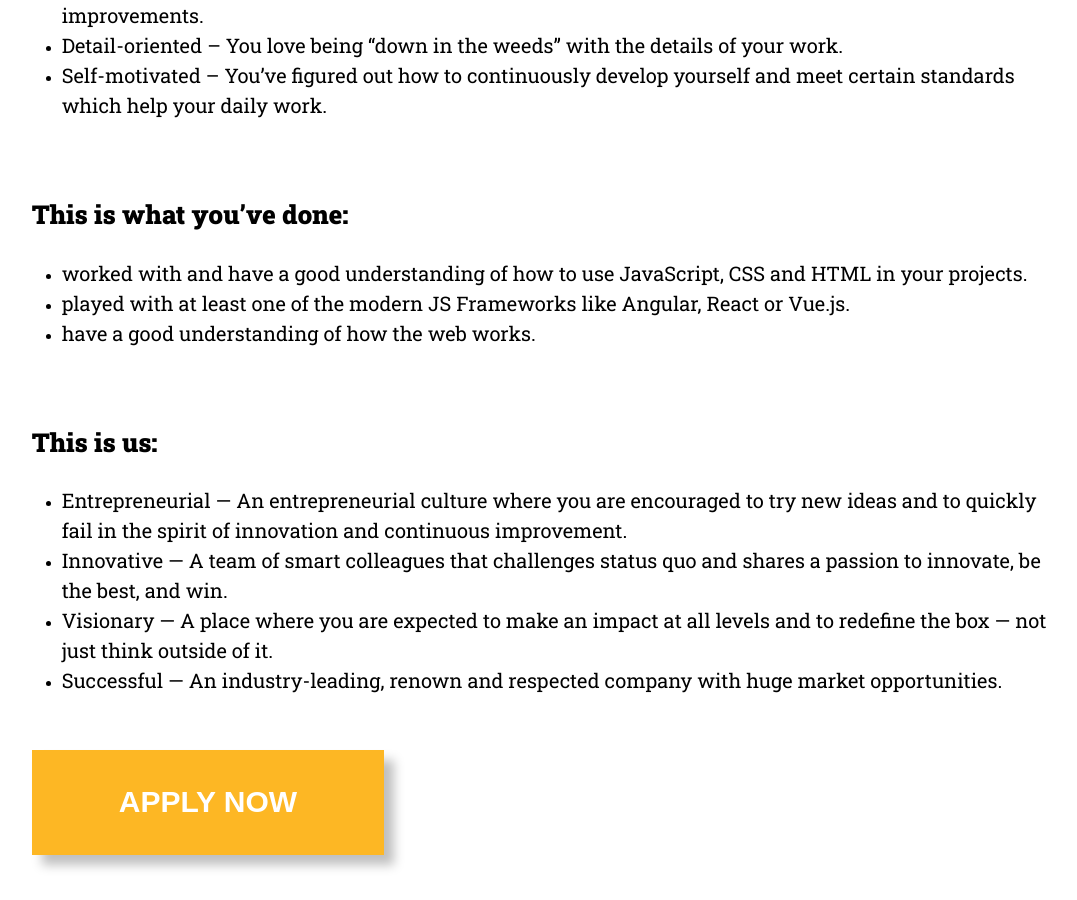
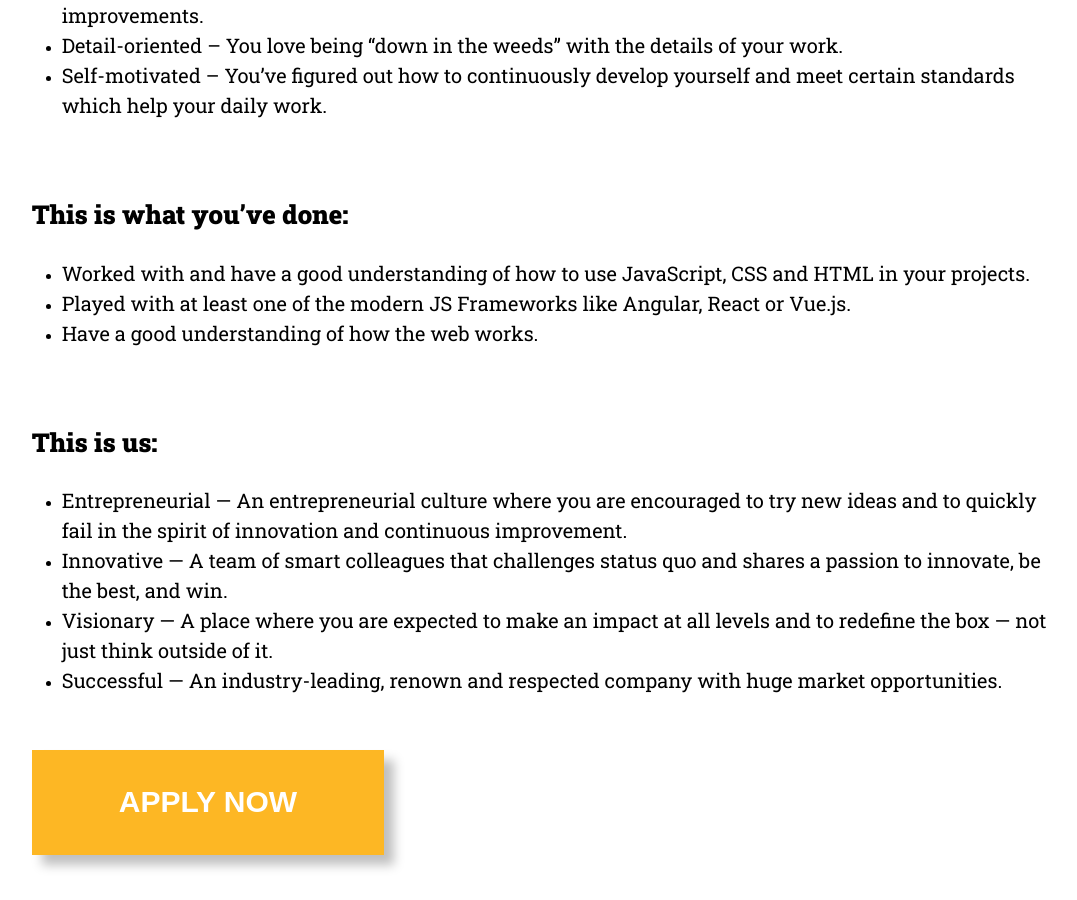
Before and after one commit to dhananjay-fe/dhananjay-fe.github.io, a Jekyll site: the page built from _jobs/database.md, in a window 1280 px wide and 900 px high, scrolled down 1142 px. Shown: the whole window, without its empty margins (96-1173 px from the left). Built offline with Jekyll 4.4.1, drawn with Linux system fonts in a browser that asks for light colours.

Commit message:
capitalization

```diff
--- a/_jobs/database.md
+++ b/_jobs/database.md
@@ -22,9 +22,9 @@ This is you:</div>
  - Self-motivated – You’ve figured out how to continuously develop yourself and meet certain standards which help your daily work.
 
 <div class= "second-page-headline"> This is what you’ve done:</div>
- - worked with and have a good understanding of how to use JavaScript, CSS and HTML in your projects.
- - played with at least one of the modern JS Frameworks like Angular, React or Vue.js.
- - have a good understanding of how the web works.
+ - Worked with and have a good understanding of how to use JavaScript, CSS and HTML in your projects.
+ - Played with at least one of the modern JS Frameworks like Angular, React or Vue.js.
+ - Have a good understanding of how the web works.
 
 <div class= "second-page-headline">This is us:</div>
  - Entrepreneurial — An entrepreneurial culture where you are encouraged to try new ideas and to quickly fail in the spirit of innovation and continuous improvement.
```
Also changed, not shown: _jobs/front-end.md (+3 -3 lines).
